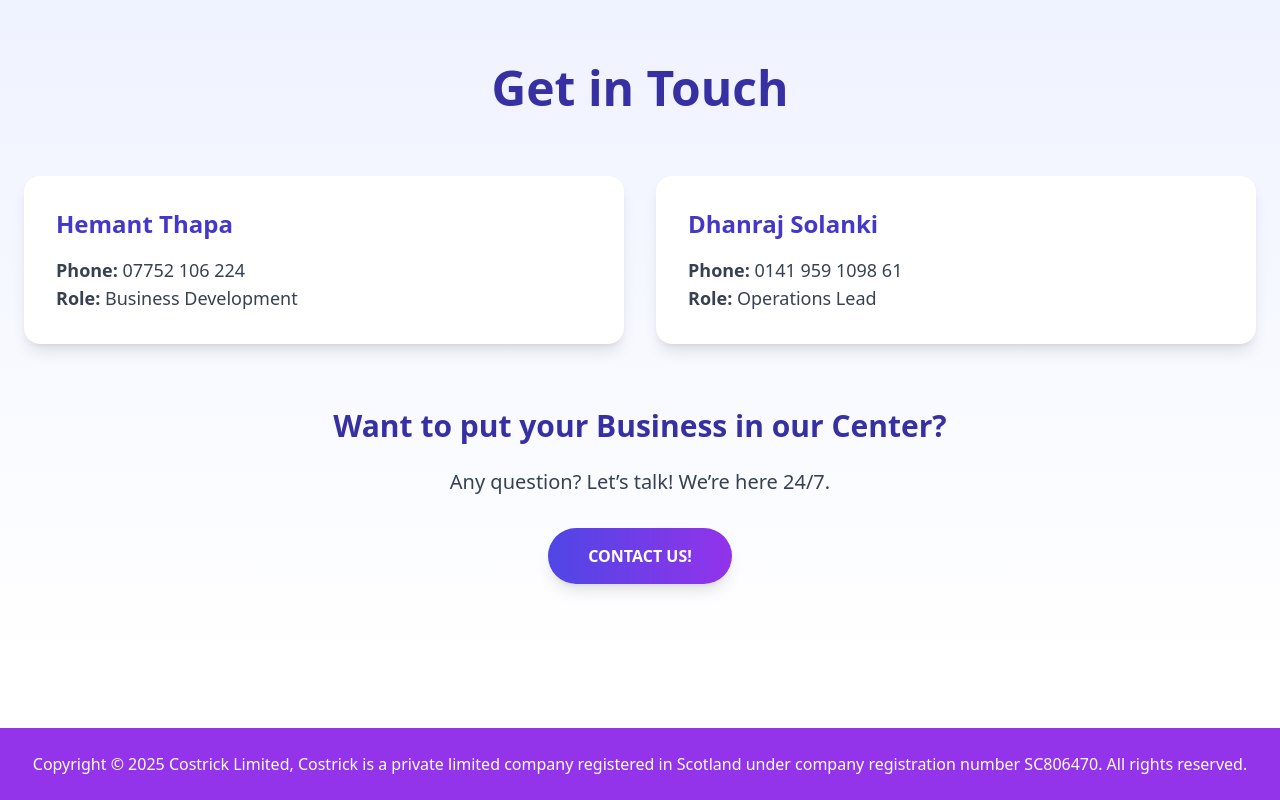
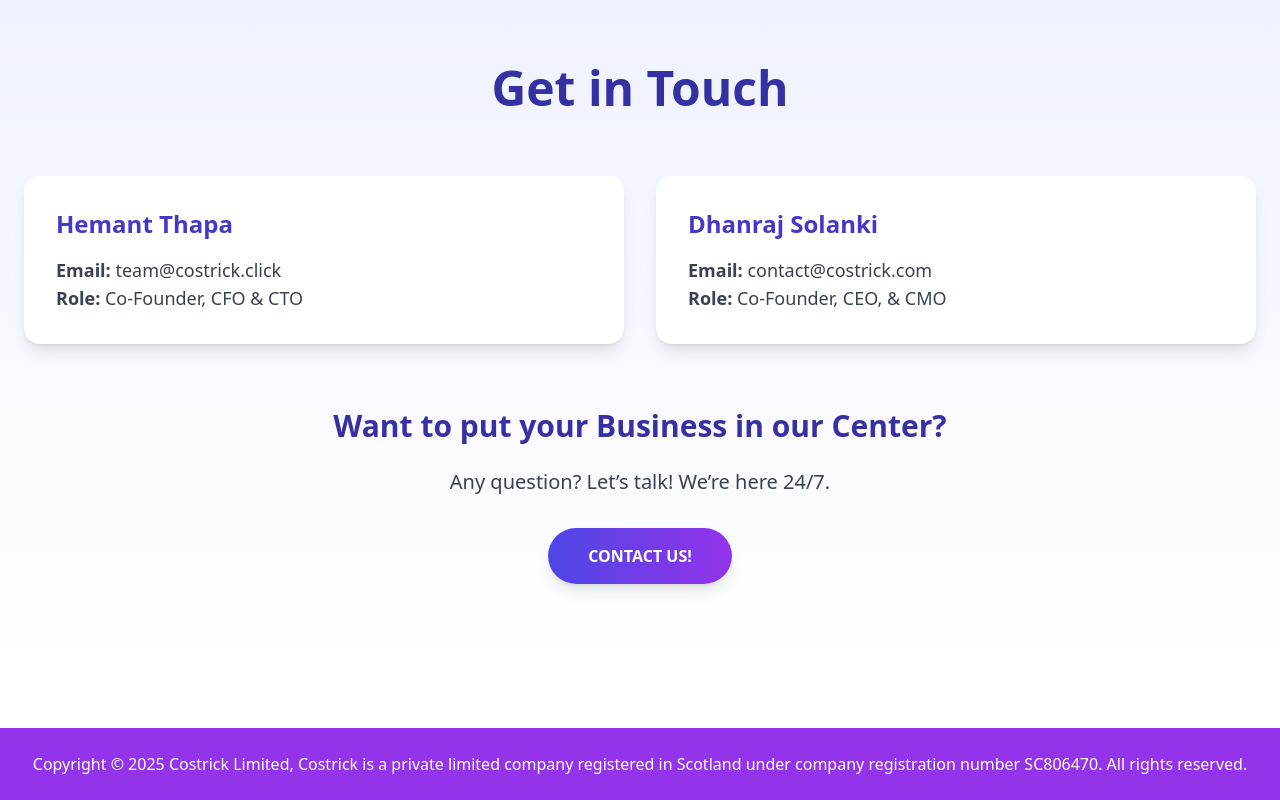
Before and after one commit to costrickteam/costrick, a React (Vite) app in the folder frontend/: page / in a window 1280 px wide. Shown: the part 3120-3920 px from the top of the page. Built offline with nearby package versions, Linux system fonts and the light colour scheme; no server answers.

Commit message:
Update Home.jsx
-- updating contact

```diff
--- a/frontend/src/pages/Home.jsx
+++ b/frontend/src/pages/Home.jsx
@@ -209,9 +209,9 @@
                 Hemant Thapa
               </h3>
               <p className="text-lg text-gray-700">
-                <strong>Phone:</strong> 07752 106 224
+                <strong>Email:</strong> team@costrick.click
                 <br />
-                <strong>Role:</strong> Business Development
+                <strong>Role:</strong> Co-Founder, CFO & CTO
               </p>
             </div>
             <div className="bg-white p-8 rounded-2xl shadow-lg hover:shadow-xl transition">
@@ -219,9 +219,9 @@
                 Dhanraj Solanki
               </h3>
               <p className="text-lg text-gray-700">
-                <strong>Phone:</strong> 0141 959 1098 61
+                <strong>Email:</strong> contact@costrick.com
                 <br />
-                <strong>Role:</strong> Operations Lead
+                <strong>Role:</strong> Co-Founder, CEO, & CMO
               </p>
             </div>
           </div>
```
